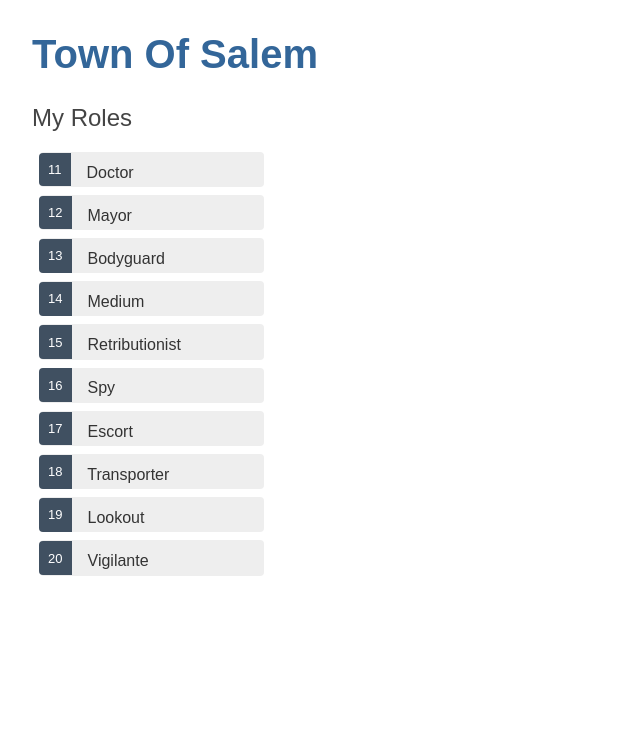
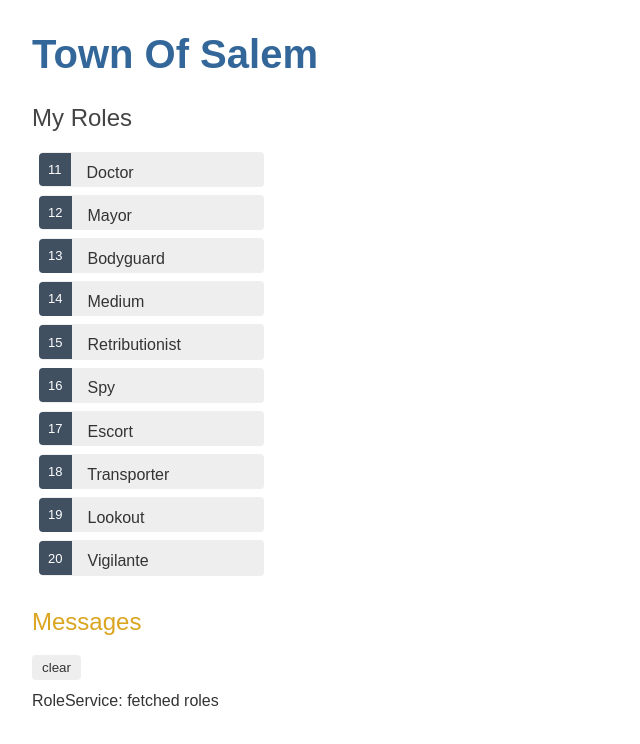
Before and after one commit to Pokemansanic/GYM, an Angular app in the folder Town-Of-Salem/angular-Town-Of-Salem1/: page / in a window 1280 px wide. Shown: the top 744 px of the page, without its empty margins (0-640 px from the left). Built offline with nearby package versions, Linux system fonts and the light colour scheme.

Commit message:
service
added message

```diff
--- a/Town-Of-Salem/angular-Town-Of-Salem1/src/app/app.component.html
+++ b/Town-Of-Salem/angular-Town-Of-Salem1/src/app/app.component.html
@@ -1,4 +1,4 @@
 
 <h1>{{title}}</h1>
-
 <app-roles></app-roles>
+<app-messages></app-messages>
--- a/Town-Of-Salem/angular-Town-Of-Salem1/src/app/app.module.ts
+++ b/Town-Of-Salem/angular-Town-Of-Salem1/src/app/app.module.ts
@@ -5,12 +5,14 @@
 import { AppComponent } from './app.component';
 import { RolesComponent } from './roles/roles.component';
 import { RoleDetailComponent } from './role-detail/role-detail.component';
+import { MessagesComponent } from './messages/messages.component';
 
 @NgModule({
   declarations: [
     AppComponent,
     RolesComponent,
-    RoleDetailComponent
+    RoleDetailComponent,
+    MessagesComponent
   ],
   imports: [
     BrowserModule,
--- /dev/null
+++ b/Town-Of-Salem/angular-Town-Of-Salem1/src/app/message.service.ts
@@ -0,0 +1,16 @@
+import { Injectable } from '@angular/core';
+
+@Injectable({
+  providedIn: 'root',
+})
+export class MessageService {
+  messages: string[] = [];
+
+  add(message: string) {
+    this.messages.push(message);
+  }
+
+  clear() {
+    this.messages = [];
+  }
+}
--- /dev/null
+++ b/Town-Of-Salem/angular-Town-Of-Salem1/src/app/messages/messages.component.css
@@ -0,0 +1,35 @@
+/* MessagesComponent's private CSS styles */
+h2 {
+    color: goldenrod;
+    font-family: Arial, Helvetica, sans-serif;
+    font-weight: lighter;
+  }
+  body {
+    margin: 2em;
+  }
+  body, input[text], button {
+    color:goldenrod;
+    font-family: Cambria, Georgia;
+  }
+
+  button.clear {
+    font-family: Arial;
+    background-color: #eee;
+    border: none;
+    padding: 5px 10px;
+    border-radius: 4px;
+    cursor: pointer;
+    cursor: hand;
+  }
+  button:hover {
+    background-color: #cfd8dc;
+  }
+  button:disabled {
+    background-color: #eee;
+    color: #aaa;
+    cursor: auto;
+  }
+  button.clear {
+    color: #333;
+    margin-bottom: 12px;
+  }
--- /dev/null
+++ b/Town-Of-Salem/angular-Town-Of-Salem1/src/app/messages/messages.component.html
@@ -0,0 +1,8 @@
+<div *ngIf="messageService.messages.length">
+
+    <h2>Messages</h2>
+    <button class="clear"
+            (click)="messageService.clear()">clear</button>
+    <div *ngFor='let message of messageService.messages'> {{message}} </div>
+
+  </div>
--- /dev/null
+++ b/Town-Of-Salem/angular-Town-Of-Salem1/src/app/messages/messages.component.ts
@@ -0,0 +1,16 @@
+import { Component, OnInit } from '@angular/core';
+import { MessageService } from '../message.service';
+
+@Component({
+  selector: 'app-messages',
+  templateUrl: './messages.component.html',
+  styleUrls: ['./messages.component.css']
+})
+export class MessagesComponent implements OnInit {
+
+  constructor(public messageService: MessageService) {}
+
+  ngOnInit(): void {
+  }
+
+}
--- a/Town-Of-Salem/angular-Town-Of-Salem1/src/app/role.service.ts
+++ b/Town-Of-Salem/angular-Town-Of-Salem1/src/app/role.service.ts
@@ -1,14 +1,19 @@
 import { Injectable } from '@angular/core';
 import { Role } from './role';
 import { ROLES } from './mock-roles';
+import { Observable, of } from 'rxjs';
+import { MessageService } from './message.service';
+
 @Injectable({
   providedIn: 'root',
 })
 export class RoleService {
 
-  constructor() { }
-  getRoles(): Role[] {
-    return ROLES;
+  constructor(private messageService: MessageService) { }
+
+  getRoles(): Observable<Role[]> {
+    // TODO: send the message _after_ fetching the roles
+    this.messageService.add('RoleService: fetched roles');
+    return of(ROLES);
   }
-
 }
--- a/Town-Of-Salem/angular-Town-Of-Salem1/src/app/roles/roles.component.ts
+++ b/Town-Of-Salem/angular-Town-Of-Salem1/src/app/roles/roles.component.ts
@@ -1,6 +1,7 @@
 import { Component, OnInit } from '@angular/core';
 import { Role } from '../role';
 import { RoleService } from '../role.service';
+import { MessageService } from '../message.service';
 
 @Component({
   selector: 'app-roles',
@@ -13,14 +14,16 @@
   roles: Role[];
   selectedRole: Role;
 
-  constructor(private roleService: RoleService) {}
+  constructor(private roleService: RoleService, private messageService: MessageService) {}
   ngOnInit() {
     this.getRoles();
   }
   getRoles(): void {
-    this.roles = this.roleService.getRoles();
+    this.roleService.getRoles()
+        .subscribe(roles => this.roles = roles);
   }
   onSelect(role: Role): void {
     this.selectedRole = role;
+    this.messageService.add(`RolesComponent: Selected role id=${role.id}`);
   }
 }
```
Also changed, not shown: 2 other files (tests, documents, lock files or other folders).
